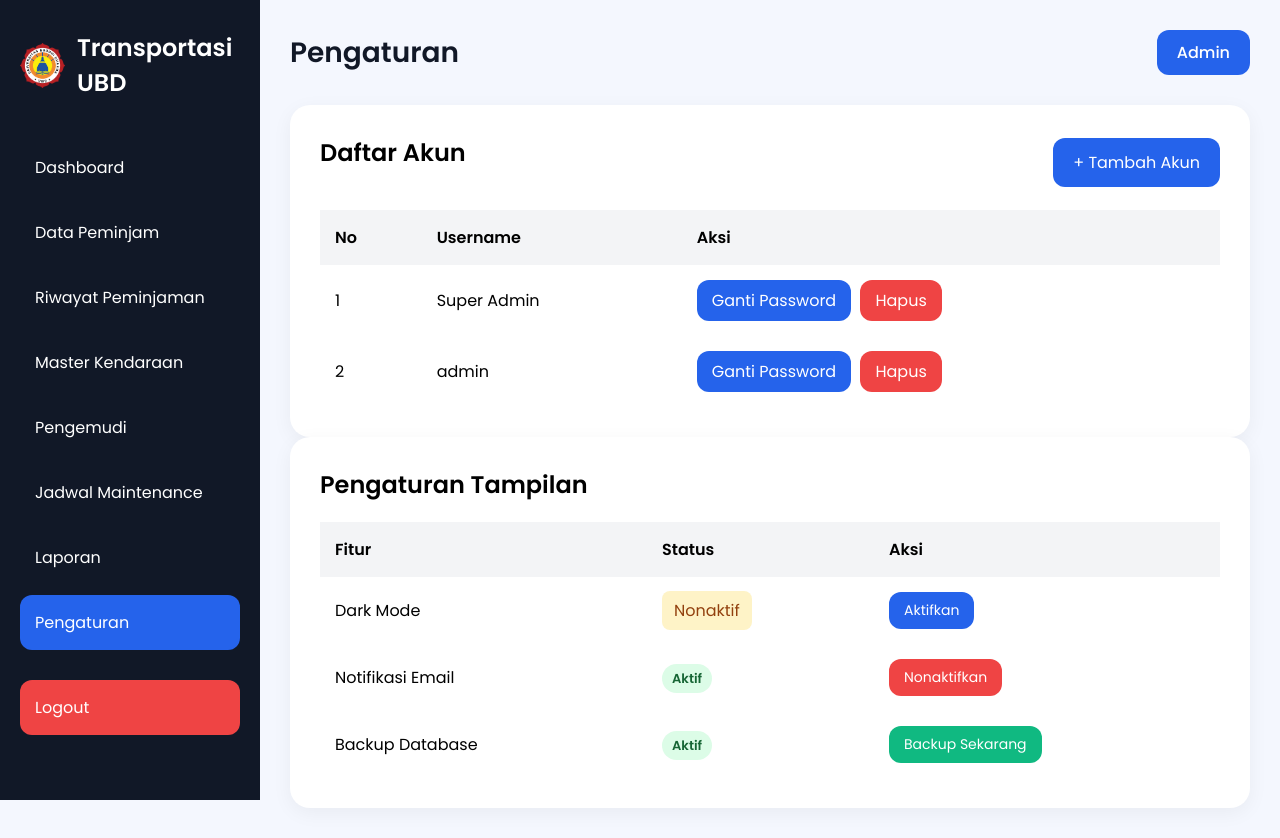
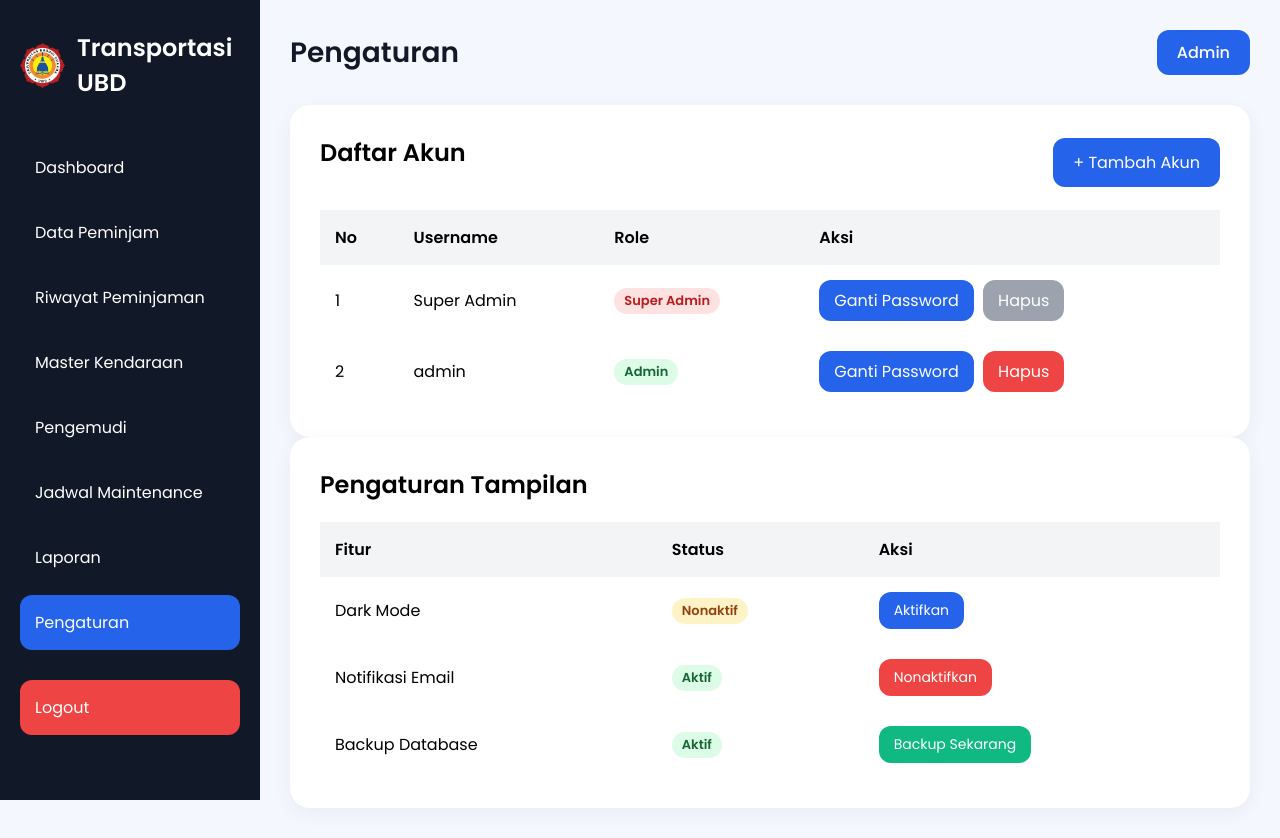
Before and after one commit to grts-pcf/Projek-RPL, a PHP site: page /pengaturan.php in a window 1280 px wide. Run offline with PHP 8.4, Linux system fonts and the light colour scheme; a user stored in the database is signed in; data comes from the database, SQL or seed files in the repository; both versions use the stored data as it was after the commit.

Commit message:
Perubahan sebelum pull

```diff
--- a/data-peminjam.php
+++ b/data-peminjam.php
@@ -199,11 +199,11 @@ $query = mysqli_query($conn, "
 
                         <td>
                             <?php if ($status == 'aktif') : ?>
-                                <span class="success">
+                                <span class="badge success">
                                     Aktif
                                 </span>
                             <?php else : ?>
-                                <span class="pending">
+                                <span class="badge maintenance">
                                     Nonaktif
                                 </span>
                             <?php endif; ?>
--- a/jadwal.php
+++ b/jadwal.php
@@ -318,11 +318,11 @@ ORDER BY p.tanggal_pengisian DESC
                     $class = "pending";
 
                     if($status=="Selesai"){
-                        $class = "success";
+                        $class = "badge success";
                     }
 
                     if($status=="Maintenance"){
-                        $class = "maintenance";
+                        $class = "badge maintenance";
                     }
                     ?>
 
--- a/pengaturan.php
+++ b/pengaturan.php
@@ -113,12 +113,15 @@ $queryAdmin = mysqli_query($conn, "
             ">
                 <h2>Daftar Akun</h2>
 
+                <?php if($_SESSION['role'] == 'superadmin'): ?>
                 <button
                     class="btn-1"
                     onclick="openTambahAkun()"
                     style="width:auto;padding:12px 20px;">
                     + Tambah Akun
                 </button>
+                <?php endif; ?>
+
             </div>
 
             <table>
@@ -127,6 +130,7 @@ $queryAdmin = mysqli_query($conn, "
                     <tr>
                         <th>No</th>
                         <th>Username</th>
+                        <th>Role</th>
                         <th>Aksi</th>
                     </tr>
                 </thead>
@@ -148,7 +152,16 @@ $queryAdmin = mysqli_query($conn, "
                         </td>
 
                         <td>
+                            <?php if($admin['role'] == 'superadmin'): ?>
+                                <span class="badge maintenance">Super Admin</span>
+                            <?php else: ?>
+                                <span class="badge success">Admin</span>
+                            <?php endif; ?>
+                        </td>
 
+                        <td>
+
+                            <?php if($_SESSION['role'] == 'superadmin'): ?>
                             <button
                                 class="btn-1"
                                 style="
@@ -161,6 +174,11 @@ $queryAdmin = mysqli_query($conn, "
                                 )">
                                 Ganti Password
                             </button>
+                            <?php endif; ?>
+
+                            <?php if($_SESSION['role'] == 'superadmin'): ?>
+
+                                <?php if($admin['username'] != $_SESSION['admin']): ?>
 
                                     <button
                                         style="
@@ -171,6 +189,24 @@ $queryAdmin = mysqli_query($conn, "
                                         class="btn-1">
                                         Hapus
                                     </button>
+
+                                <?php else: ?>
+
+                                    <button
+                                        style="
+                                            width:auto;
+                                            padding:8px 15px;
+                                            background:#9ca3af;
+                                            cursor:not-allowed;
+                                        "
+                                        class="btn-1"
+                                        disabled>
+                                        Hapus
+                                    </button>
+
+                                <?php endif; ?>
+
+                            <?php endif; ?>
 
                         </td>
 
@@ -206,7 +242,7 @@ $queryAdmin = mysqli_query($conn, "
                     <tr>
                         <td>Dark Mode</td>
                         <td>
-                            <span class="pending">
+                            <span class="badge pending">
                                 Nonaktif
                             </span>
                         </td>
@@ -226,7 +262,7 @@ $queryAdmin = mysqli_query($conn, "
                     <tr>
                         <td>Notifikasi Email</td>
                         <td>
-                            <span class="success">
+                            <span class="badge success">
                                 Aktif
                             </span>
                         </td>
@@ -247,7 +283,7 @@ $queryAdmin = mysqli_query($conn, "
                     <tr>
                         <td>Backup Database</td>
                         <td>
-                            <span class="success">
+                            <span class="badge success">
                                 Aktif
                             </span>
                         </td>
@@ -304,6 +340,15 @@ $queryAdmin = mysqli_query($conn, "
                     type="password"
                     name="password"
                     required>
+            </div>
+
+            <div class="input-group">
+                <label>Role</label>
+
+                <select name="role" required>
+                    <option value="admin">Admin</option>
+                    <option value="superadmin">Super Admin</option>
+                </select>
             </div>
 
             <button
--- a/proses/login.php
+++ b/proses/login.php
@@ -30,6 +30,12 @@ if(mysqli_num_rows($query) == 1){
         $_SESSION['id_admin'] =
             $data['id_admin'];
 
+        $_SESSION['admin'] =
+            $data['username'];
+
+        $_SESSION['role']  =
+            $data['role'];
+
         header("Location: ../index.php");
         exit();
 
--- a/style.css
+++ b/style.css
@@ -221,20 +221,6 @@ table td{
 
 table th{
     background:#f3f4f6;
-}
-
-.success{
-    background:#dcfce7;
-    color:#166534;
-    padding:8px 12px;
-    border-radius:8px;
-}
-
-.pending{
-    background:#fef3c7;
-    color:#92400e;
-    padding:8px 12px;
-    border-radius:8px;
 }
 
 /* Responsive */
@@ -468,20 +454,39 @@ body.modal-open{
     max-width:100%;
 }
 
-.maintenance{
-    background:#fef3c7;
-    color:#92400e;
+/* Style dasar semua badge */
+.badge{
+    display:inline-block;
     padding:5px 10px;
     border-radius:20px;
     font-size:13px;
     font-weight:600;
+    line-height:1.2;
 }
 
+/* Jenis Kendaraan */
+.mobil{
+    background:#dcfce7;
+    color:#166534;
+}
+
+.motor{
+    background:#fef3c7;
+    color:#92400e;
+}
+
+/* status */
 .success{
     background:#dcfce7;
     color:#166534;
-    padding:5px 10px;
-    border-radius:20px;
-    font-size:13px;
-    font-weight:600;
 }
+
+.pending{
+    background:#fef3c7;   /* Kuning */
+    color:#92400e;
+}
+
+.maintenance{
+    background:#fee2e2;   /* Merah muda */
+    color:#b91c1c;
+}
```
Also changed, not shown: db_peminjaman_kendaraan.sql (+6 -5 lines), index.php (+3 -8 lines), laporan.php (+3 -8 lines), proses/tambah_admin.php (+31 -6 lines), riwayat.php (+3 -8 lines). Lines whose indentation alone changed are shown as unchanged.
